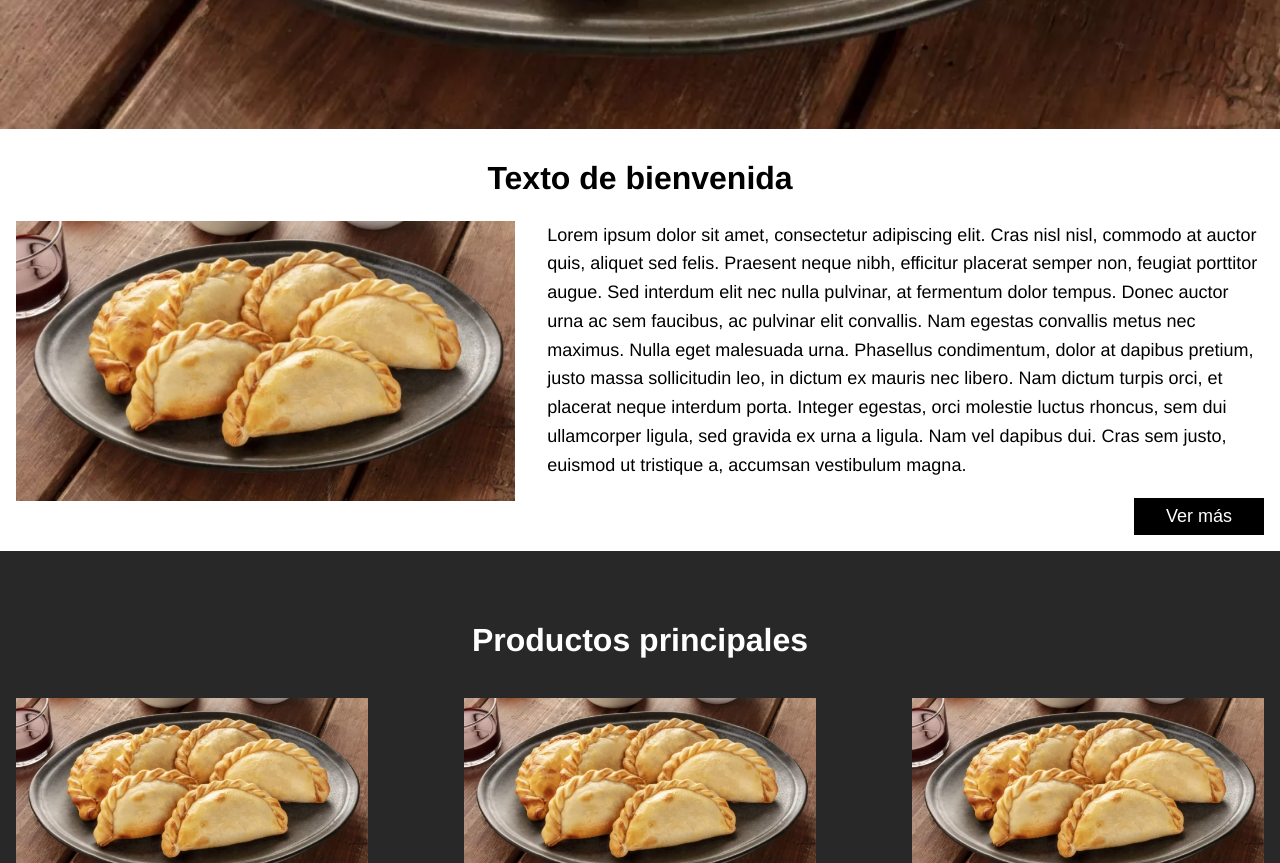
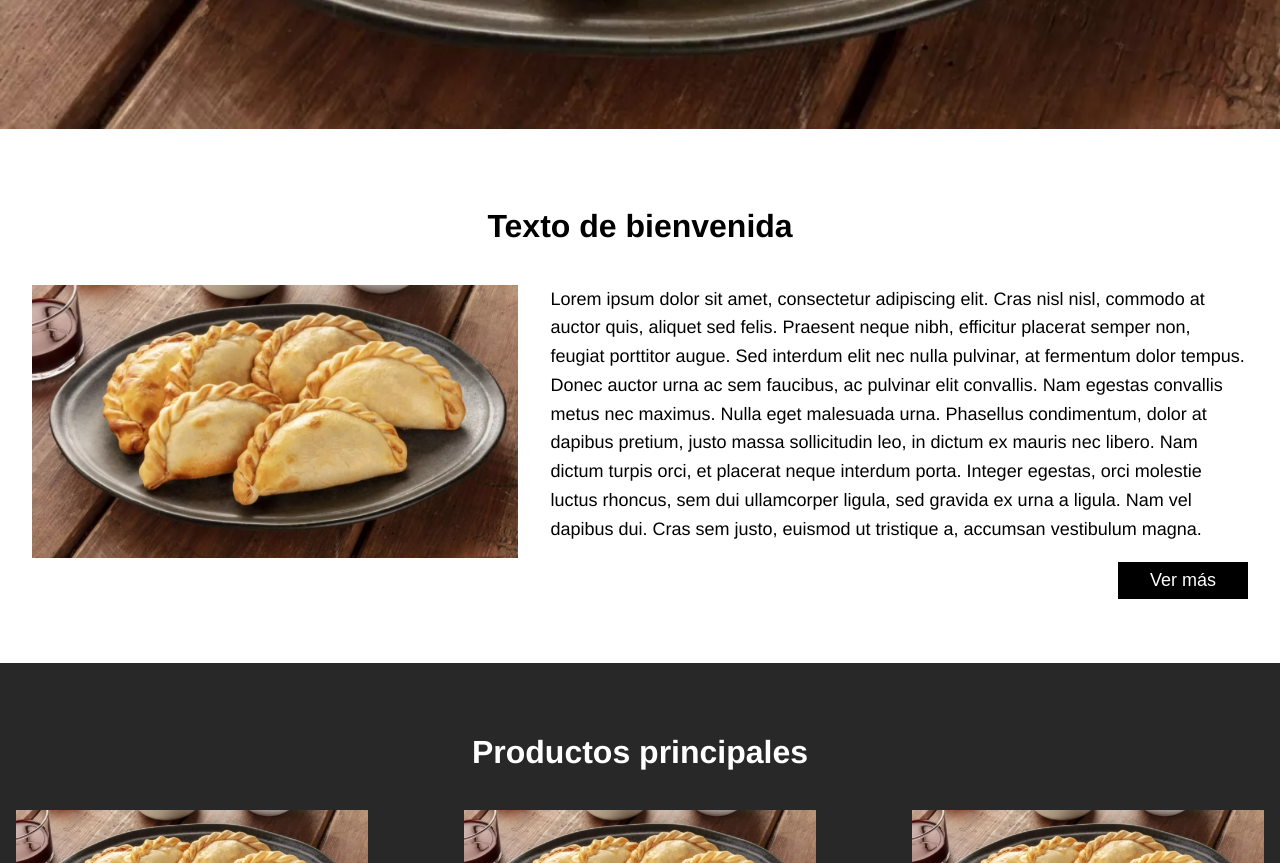
Before and after one commit to sebasmoles/bendita-empanada-es, a Vue app: page / in a window 1280 px wide. Shown: the part 680-1543 px from the top of the page. Built offline with nearby package versions, Linux system fonts and the light colour scheme.

Commit message:
estilo(bienvenida): cambiar valores

```diff
--- a/src/components/home-ui/Bienvenida.vue
+++ b/src/components/home-ui/Bienvenida.vue
@@ -20,7 +20,9 @@
 					justo, euismod ut tristique a, accumsan vestibulum magna.
 				</p>
 				<div class="bienvenida-boton-container">
-					<button>Ver más</button>
+					<button @click="this.$router.push('/empresa')">
+						Ver más
+					</button>
 				</div>
 			</div>
 		</div>
@@ -36,10 +38,10 @@
 <style scoped>
 	.bienvenida {
 		text-align: center;
-		padding: 1rem;
+		padding: 4rem 2rem;
 	}
 	.bienvenida-titulo {
-		margin-bottom: 1rem;
+		margin-bottom: 2rem;
 	}
 	.bienvenida-elementos {
 		display: flex;
@@ -50,11 +52,10 @@
 	}
 	.bienvenida-elementos img {
 		max-width: 40%;
-		min-height: 16rem;
 		object-fit: cover;
 		flex: 1;
 	}
-	.bienvenida-elementos div {
+	.bienvenida-elementos > div {
 		margin-left: 2rem;
 		flex: 1;
 	}
```
